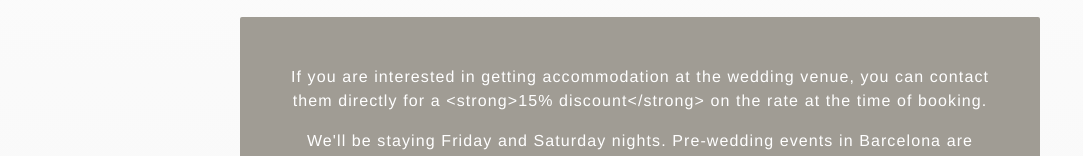
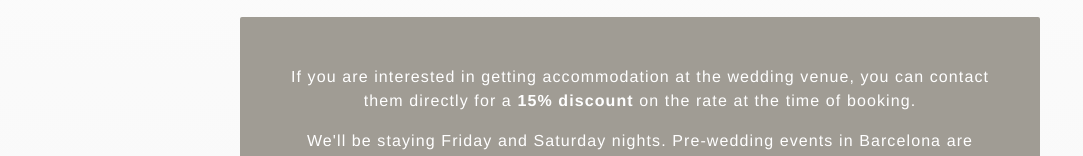
Before and after one commit to 11ac11/wedding-app, a Next.js app: page /accomodation in a window 1280 px wide. Shown: the part 401-557 px from the top of the page, without its empty margins (0-1083 px from the left). Built offline with nearby package versions, Linux system fonts and the light colour scheme; a web font is replaced by a local one.

Commit message:
fixed strong tag in accommodation

```diff
--- a/app/accomodation/contactBox.js
+++ b/app/accomodation/contactBox.js
@@ -21,6 +21,10 @@ const ContactInfo = styled.p`
   margin: 0;
 `
 
+const Bold = styled.span`
+  font-weight: 900;
+`
+
 export const ContactBox = () => {
   const venueEmail = 'reservasdonjaime@grup-soteras.com';
   const weddingSubject = 'Wedding Robyn & Alex - 05 Sept 2025';
@@ -29,7 +33,7 @@ export const ContactBox = () => {
     <Container>
       <p>
         {`If you are interested in getting accommodation at the wedding venue,
-        you can contact them directly for a <strong>15% discount</strong> on the
+        you can contact them directly for a `}<Bold>{`15% discount`}</Bold>{` on the
         rate at the time of booking.`}
       </p>
       <p>
```
